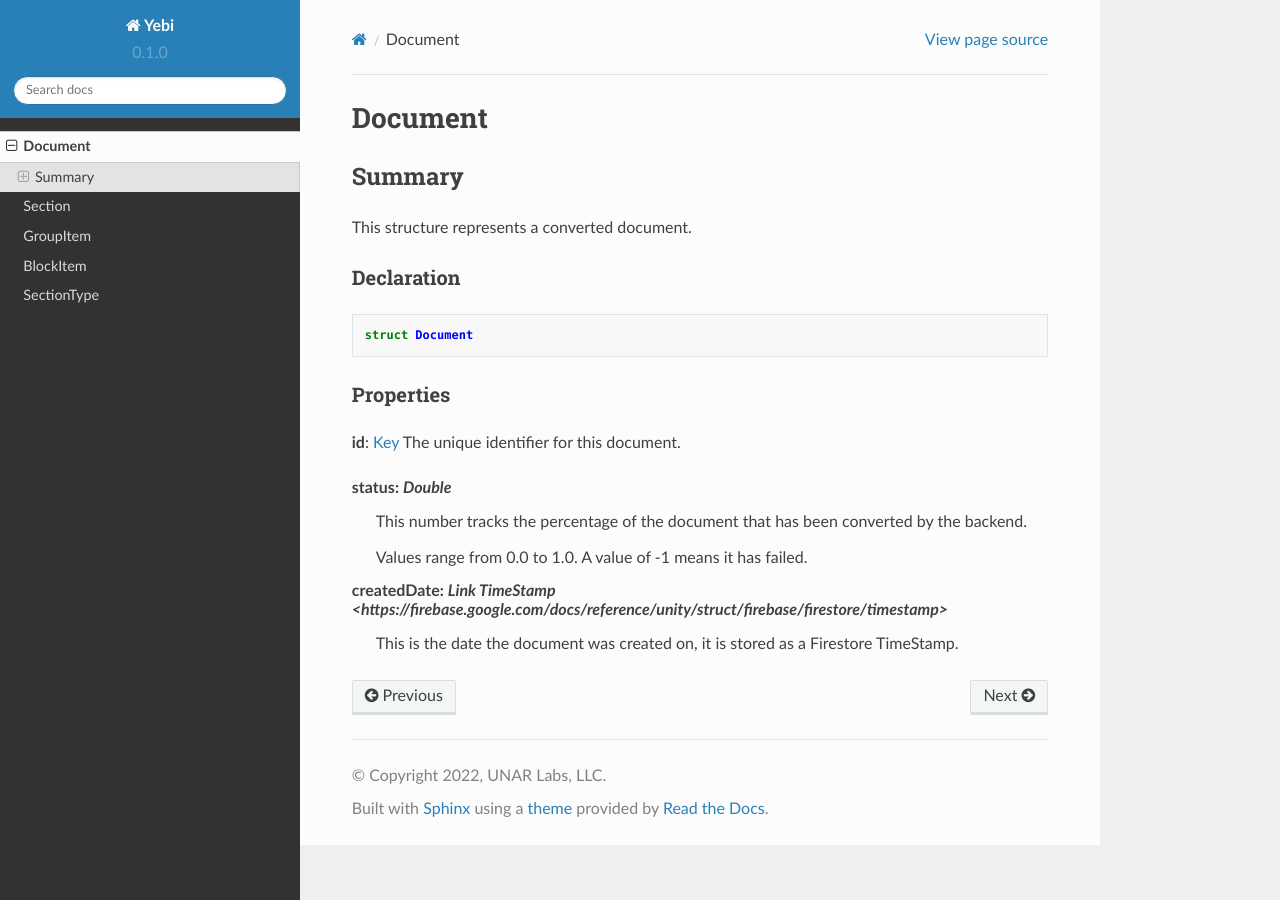
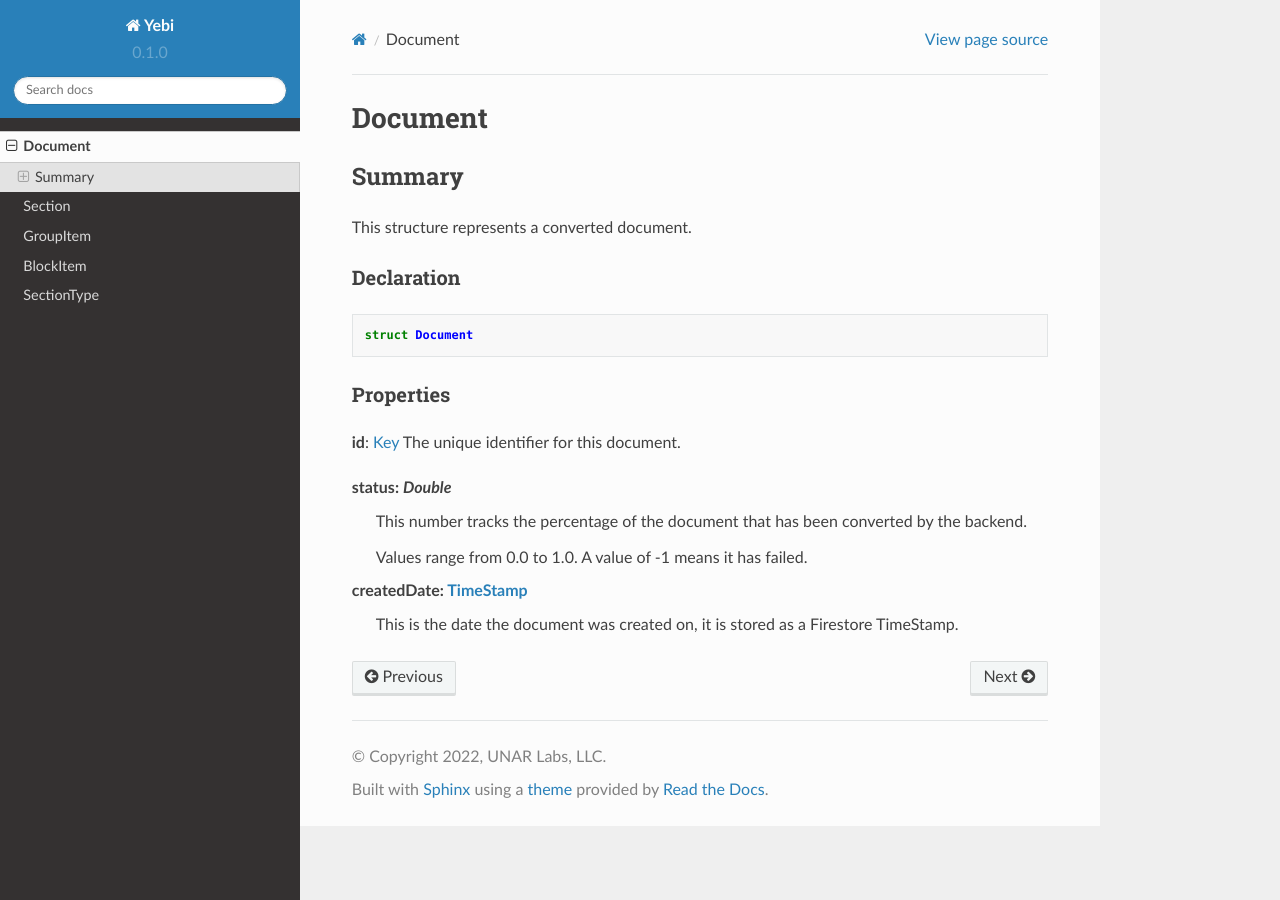
Before and after one commit to UNARDanielPratt/Yebi-Docs, a Sphinx documentation site: the page built from docs/source/document.rst, in a window 1280 px wide. Built offline with Sphinx 7.4.7 and the Read the Docs theme 2.0.0, drawn with Linux system fonts in a browser that asks for light colours.

Commit message:
fix: attempt to fix external link

```diff
--- a/docs/source/document.rst
+++ b/docs/source/document.rst
@@ -26,6 +26,6 @@ The unique identifier for this document.
 
   Values range from 0.0 to 1.0.  A value of -1 means it has failed.
 
-**createdDate**: `Link TimeStamp <https://firebase.google.com/docs/reference/unity/struct/firebase/firestore/timestamp>`
+**createdDate**: `TimeStamp <https://firebase.google.com/docs/reference/unity/struct/firebase/firestore/timestamp>`_
   This is the date the document was created on, it is stored as a
   Firestore TimeStamp.
--- a/yebi.py
+++ b/yebi.py
@@ -2,7 +2,7 @@
 Yebi - An accessible SAT practice test.
 """
 
-__version__ = "0.0.4"
+__version__ = "0.0.5"
 
 
 class InvalidKindError(Exception):
```
